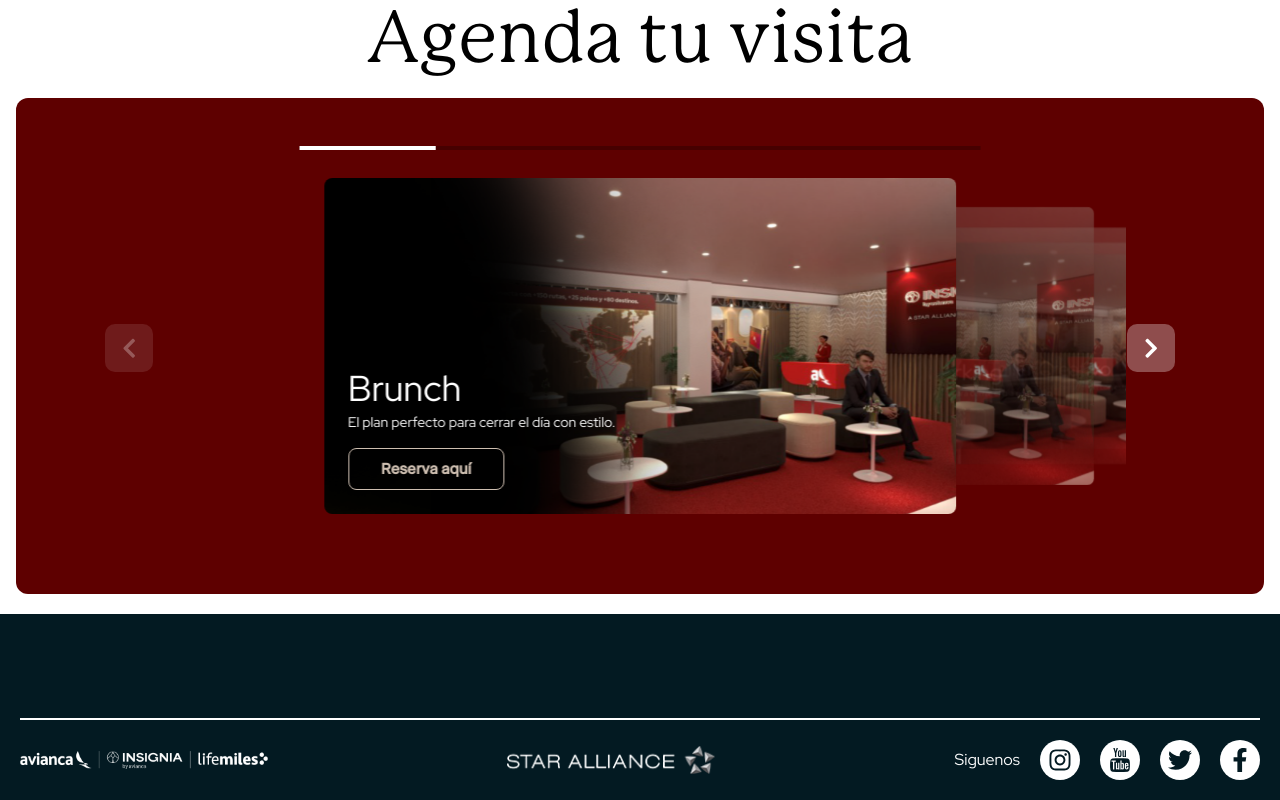
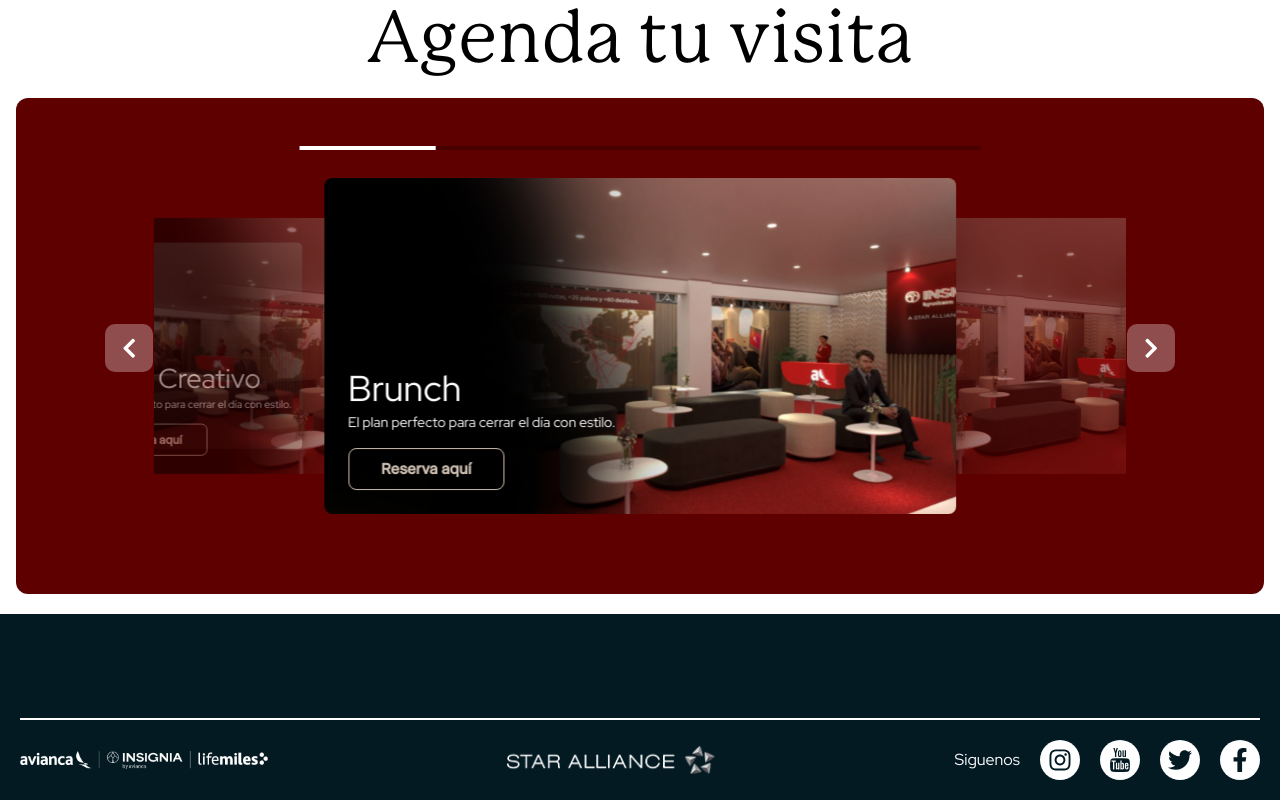
Before and after one commit to programador2Iteractiva/avianca-register, a React (Vite) app: page /home in a window 1280 px wide. Shown: the part 787-1587 px from the top of the page. Built offline with nearby package versions, Linux system fonts and the light colour scheme.

Commit message:
Add Agenda component with Swiper integration and replace EventCarousel in Home

```diff
--- a/src/index.css
+++ b/src/index.css
@@ -181,6 +181,77 @@ main {
   @apply leading-5 text-start text-primary bg-secondary w-fit p-1 md:p-5 md:text-4xl rounded-sm md:rounded-xl cursor-pointer;
 }
 
+/* Contenedor principal del carrusel */
+.event-carousel {
+  height: 50dvh;
+  width: 100%;
+  padding: 2rem 0;
+}
+
+.event-carousel button {
+  font-family: "Selecta";
+}
+
+/* Estilo de cada tarjeta */
+.event-carousel .swiper-slide {
+  width: 65%;
+  height: 100%;
+  transition: transform 1s ease, opacity 1s ease;
+}
+
+.event-carousel .swiper-slide:not(.swiper-slide-active) {
+  opacity: 0.5;
+}
+
+/* Flechas */
+.swiper-button-prev,
+.swiper-button-next {
+  background-color: rgba(255, 255, 255, 0.3);
+  padding: 0.8rem;
+  color: white;
+  width: 3rem;
+  height: 3rem;
+  border-radius: 10px;
+  display: flex;
+  justify-content: center;
+  align-items: center;
+  transition: background-color 1s ease;
+  position: absolute;
+}
+
+.swiper-button-prev::after,
+.swiper-button-next::after {
+  content: "";
+}
+
+.swiper-button-prev:hover,
+.swiper-button-next:hover {
+  background-color: rgba(0, 0, 0, 0.5);
+}
+
+.swiper-button-prev {
+  left: -5%;
+}
+.swiper-button-next {
+  right: -5%;
+}
+
+/* Barra de Progreso */
+.swiper-pagination.swiper-pagination-progressbar {
+  background: rgba(0, 0, 0, 0.25);
+  position: absolute;
+  bottom: 0 !important;
+  left: 50%;
+  transform: translateX(-50%);
+  width: 100% !important;
+  max-width: 70%;
+}
+
+.swiper-pagination-progressbar .swiper-pagination-progressbar-fill {
+  background: white;
+}
+
+
 @media (min-width: 768px) {
   .header-container {
     background-image: url("../src/assets/header.png");
@@ -214,76 +285,3 @@ main {
     background-image: url("../src/assets/VentanasAbiertas.png");
   }
 }
-
-/* Contenedor principal del carrusel */
-.event-carousel {
-  height: 50dvh; /* Altura del carrusel */
-  width: 100%;
-  padding: 2rem 0;
-}
-
-.event-carousel button {
-  font-family: "Selecta";
-}
-
-/* Estilo de cada tarjeta (slide) */
-.event-carousel .swiper-slide {
-  width: 65%; /* Ancho de la tarjeta activa */
-  height: 100%; /* Altura de la tarjeta activa */
-  transition: opacity 0.3s ease;
-}
-
-/* Hacer que las tarjetas inactivas (laterales) sean un poco más opacas */
-.event-carousel .swiper-slide:not(.swiper-slide-active) {
-  opacity: 0.5;
-}
-
-/* --- Flechas de Navegación Personalizadas --- */
-.swiper-button-prev,
-.swiper-button-next {
-  background-color: rgba(255, 255, 255, 0.3); /* Fondo semitransparente */
-  padding: 0.8rem;
-  color: white;
-  width: 3rem; /* 40px */
-  height: 3rem; /* 40px */
-  border-radius: 10px; /* Círculo completo */
-  display: flex;
-  justify-content: center;
-  align-items: center;
-  transition: background-color 1s ease;
-  position: absolute;
-}
-
-/* Ocultar las flechas por defecto de Swiper */
-.swiper-button-prev::after,
-.swiper-button-next::after {
-  content: "";
-}
-
-.swiper-button-prev:hover,
-.swiper-button-next:hover {
-  background-color: rgba(0, 0, 0, 0.5);
-}
-
-/* Posición de las flechas (Swiper las controla con `absolute`) */
-.swiper-button-prev {
-  left: -5%; /* Ajusta para que sobresalgan un poco */
-}
-.swiper-button-next {
-  right: -5%; /* Ajusta para que sobresalgan un poco */
-}
-
-/* --- Barra de Progreso Personalizada --- */
-.swiper-pagination.swiper-pagination-progressbar {
-  background: rgba(0, 0, 0, 0.25);
-  position: absolute;
-  bottom: 0 !important;
-  left: 50%;
-  transform: translateX(-50%);
-  width: 100% !important;
-  max-width: 70%;
-}
-
-.swiper-pagination-progressbar .swiper-pagination-progressbar-fill {
-  background: white; /* Color de la barra de progreso activa */
-}
--- a/src/pages/Home.jsx
+++ b/src/pages/Home.jsx
@@ -1,8 +1,7 @@
-import React from "react";
 import Navbar from "../components/Navbar";
 import Footer from "../components/Footer";
 import Header from "../views/Header";
-import EventCarousel from "../components/EventCarousel";
+import Agenda from "../views/Agenda";
 
 function Home() {
   return (
@@ -10,7 +9,7 @@ function Home() {
       <Navbar />
       <main>
         <Header />
-        <EventCarousel />
+        <Agenda />
       </main>
       <Footer />
     </div>
--- a/src/components/EventCarousel.jsx
+++ b/src/views/Agenda.jsx
@@ -1,7 +1,6 @@
-import React from "react";
 // Importa los componentes y módulos de Swiper
 import { Swiper, SwiperSlide } from "swiper/react";
-import { EffectCoverflow, Pagination, Navigation } from "swiper/modules";
+import { EffectCoverflow, Pagination, Navigation, Autoplay } from "swiper/modules";
 import afterOfficeImg from "../assets/header.png";
 
 // Importa los estilos de Swiper
@@ -13,10 +12,9 @@ import "swiper/css/navigation";
 // Importa íconos para las flechas
 import { FaChevronLeft, FaChevronRight } from "react-icons/fa";
 
-// Importa la imagen de ejemplo (reemplaza con tus imágenes)
 
-function EventCarousel() {
-  // Puedes mapear un array de datos para generar las tarjetas dinámicamente
+function Agenda() {
+   // Puedes mapear un array de datos para generar las tarjetas dinámicamente
   const events = [
     { id: 1, title: "Brunch", image: afterOfficeImg },
     { id: 2, title: "After Office", image: afterOfficeImg },
@@ -27,7 +25,7 @@ function EventCarousel() {
 
   return (
     <div className="view-container agenta">
-      <h2 >Agenda tu visita</h2>
+      <h2>Agenda tu visita</h2>
       <div className="w-full flex flex-1 bg-[#5e0000] py-12 px-4 rounded-xl">
         <div className="relative max-w-4/5 mx-auto">
           <div className="w-full ">
@@ -35,16 +33,20 @@ function EventCarousel() {
               effect={"coverflow"}
               grabCursor={true}
               centeredSlides={true}
-              loop={false}
+              loop={true}
               slidesPerView={"auto"}
+              speed={1200} // Velocidad de la animación
+              autoplay={{
+                delay: 2500, // Tiempo entre cada slide
+                disableOnInteraction: false, // Que no se detenga al hacer click
+              }}
               coverflowEffect={{
-                rotate: 0, // Sin rotación en las tarjetas laterales
-                stretch: 80, // Sin estiramiento
-                depth: 50, // Profundidad de la perspectiva 3D
-                modifier: 5, // Multiplicador del efecto (juega con este valor)
-                slideShadows: true, // Sin sombras en las tarjetas
+                rotate: 0,
+                stretch: 80,
+                depth: 150,
+                modifier: 2.5,
+                slideShadows: false,
               }}
-              // Módulos de Paginación y Navegación
               pagination={{
                 el: ".swiper-pagination",
                 clickable: true,
@@ -54,7 +56,7 @@ function EventCarousel() {
                 nextEl: ".swiper-button-next",
                 prevEl: ".swiper-button-prev",
               }}
-              modules={[EffectCoverflow, Pagination, Navigation]}
+              modules={[EffectCoverflow, Pagination, Navigation, Autoplay]}
               className="event-carousel"
             >
               {events.map((event) => (
@@ -65,7 +67,7 @@ function EventCarousel() {
                       alt={event.title}
                       className="w-full h-full object-cover"
                     />
-                    <div className="absolute inset-0  bg-opacity-40 flex flex-col justify-end items-start p-6">
+                    <div className="absolute inset-0 bg-opacity-40 flex flex-col justify-end items-start p-6">
                       <h3 className="text-4xl">{event.title}</h3>
                       <p className="mt-1 text-sm">
                         El plan perfecto para cerrar el día con estilo.
@@ -95,4 +97,4 @@ function EventCarousel() {
   );
 }
 
-export default EventCarousel;
+export default Agenda
```
Also changed, not shown: src/components/PopUpConfirmacion.jsx (added), src/components/PopUpRegresar.jsx (added), src/views/Conexion.jsx (added), src/views/Experiencias.jsx (added), src/views/Mapa.jsx (added), src/views/PopUpReserva.jsx (added).
